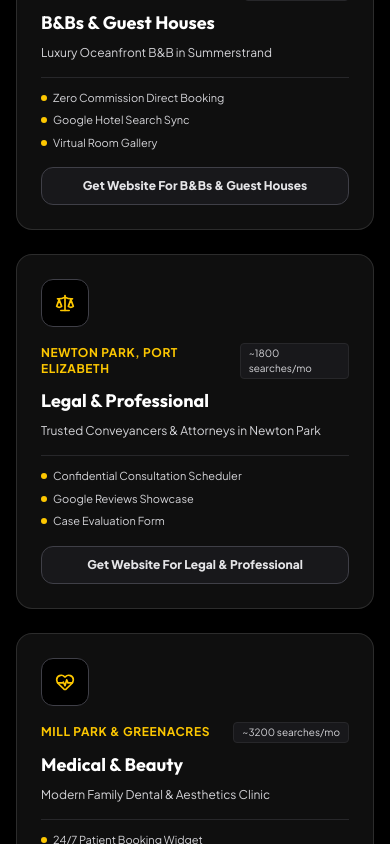
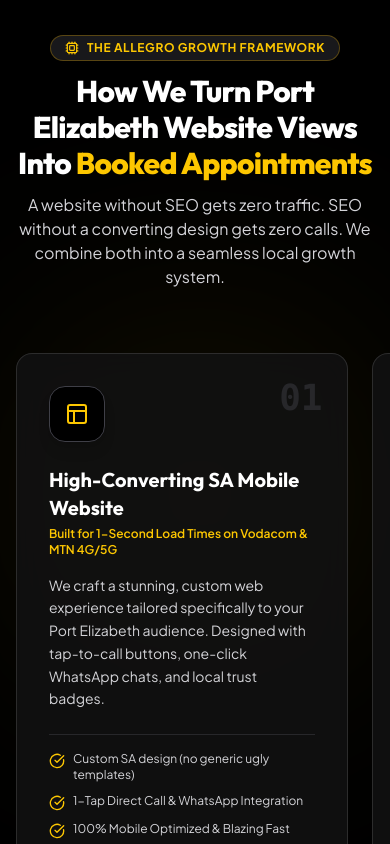
Before and after one commit to Fastasy/allegro, a Next.js app: page / in a window 390 px wide. Shown: the part 3921-4765 px from the top of the page. Built offline with nearby package versions, Linux system fonts and the light colour scheme; no server answers.

Commit message:
Update mobile layout for sector and process cards to horizontal sliders

```diff
--- a/src/components/ProcessEngine.tsx
+++ b/src/components/ProcessEngine.tsx
@@ -68,11 +68,11 @@ export const ProcessEngine: React.FC<ProcessEngineProps> = ({ onOpenBooking }) =
         </div>
 
         {/* 3 Step Cards Grid */}
-        <div className="grid grid-cols-1 md:grid-cols-3 gap-8 mb-16">
+        <div className="flex md:grid md:grid-cols-3 gap-6 md:gap-8 mb-16 overflow-x-auto snap-x snap-mandatory pb-6 md:pb-0 scrollbar-none -mx-4 px-4 md:mx-0 md:px-0">
           {steps.map((item, index) => (
             <div
               key={index}
-              className="glass-panel p-8 rounded-2xl border border-zinc-800 hover:border-yellow-400/60 transition-all hover:-translate-y-2 relative flex flex-col justify-between group"
+              className="glass-panel p-8 rounded-2xl border border-zinc-800 hover:border-yellow-400/60 transition-all hover:-translate-y-2 relative flex flex-col justify-between group min-w-[290px] md:min-w-0 w-[85vw] md:w-auto flex-shrink-0 snap-center"
             >
               <div className="absolute top-6 right-6 font-mono text-4xl font-black text-zinc-800 group-hover:text-yellow-400/30 transition-colors">
                 {item.step}
--- a/src/components/SocialProof.tsx
+++ b/src/components/SocialProof.tsx
@@ -50,11 +50,11 @@ export const SocialProof: React.FC<SocialProofProps> = ({ onOpenBooking }) => {
           </p>
         </div>
 
-        <div className="grid grid-cols-1 md:grid-cols-2 lg:grid-cols-4 gap-6">
+        <div className="flex sm:grid sm:grid-cols-2 lg:grid-cols-4 gap-6 overflow-x-auto snap-x snap-mandatory pb-6 sm:pb-0 scrollbar-none -mx-4 px-4 sm:mx-0 sm:px-0">
           {PE_INDUSTRIES.map((ind) => (
             <div
               key={ind.id}
-              className="glass-panel p-6 rounded-2xl border border-zinc-800 hover:border-yellow-400/60 transition-all hover:-translate-y-1 group flex flex-col justify-between"
+              className="glass-panel p-6 rounded-2xl border border-zinc-800 hover:border-yellow-400/60 transition-all hover:-translate-y-1 group flex flex-col justify-between min-w-[280px] sm:min-w-0 w-[85vw] sm:w-auto flex-shrink-0 snap-center"
             >
               <div>
                 <div className="w-12 h-12 rounded-xl bg-black border border-zinc-700 flex items-center justify-center mb-4 group-hover:scale-110 transition-transform">
```
Also changed, not shown: 1 other file (tests, documents, lock files or other folders).
